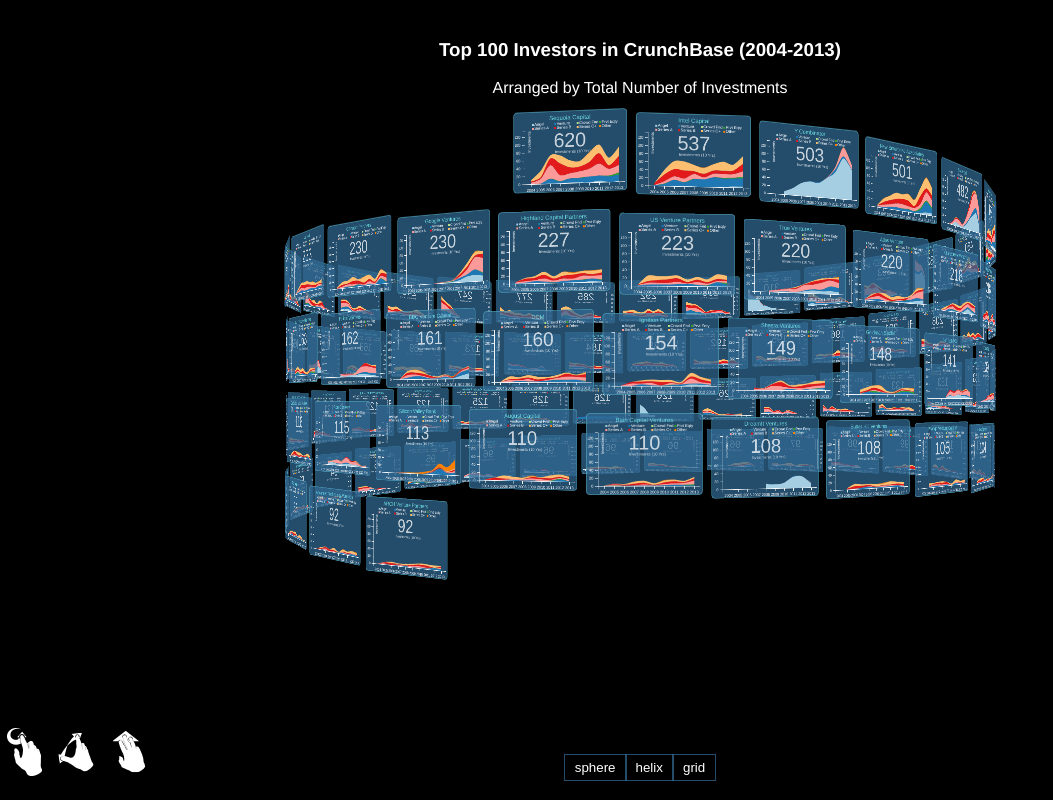
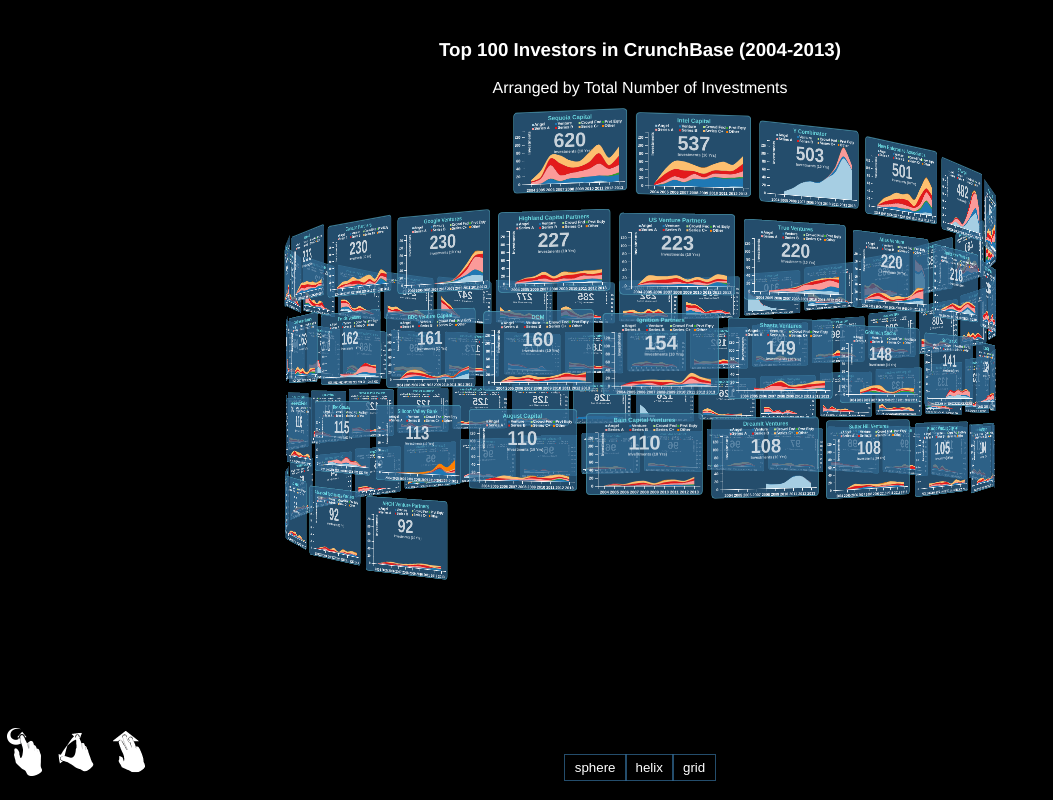
Before and after one commit to sghall/d3-threejs, a plain HTML site: page index.html in a window 1280 px wide. Shown: the whole page, without its empty margins (0-1053 px from the left). Drawn offline with Linux system fonts and the light colour scheme.

Commit message:
adding antialiasing on text

```diff
--- a/css/style.css
+++ b/css/style.css
@@ -97,6 +97,9 @@
 .element {
   width: 230px;
   height: 160px;
+  font-weight: bold;
+  -webkit-font-smoothing: antialiased;
+  -moz-osx-font-smoothing: grayscale;
   background-color: rgba(48,103,145,.75);
   border: 2px solid rgba(127,255,255,0.25);
   border-radius: 8px;
--- a/js/viz.js
+++ b/js/viz.js
@@ -144,7 +144,7 @@
 
   function setLegend(arr) {
     return arr.map(function (n, i) {
-      return {name: n, x: (i % 4) * 46, y: Math.floor(i / 4) * 8};
+      return {name: n, x: (i % 4) * 48, y: Math.floor(i / 4) * 8};
     });
   }
 
```
